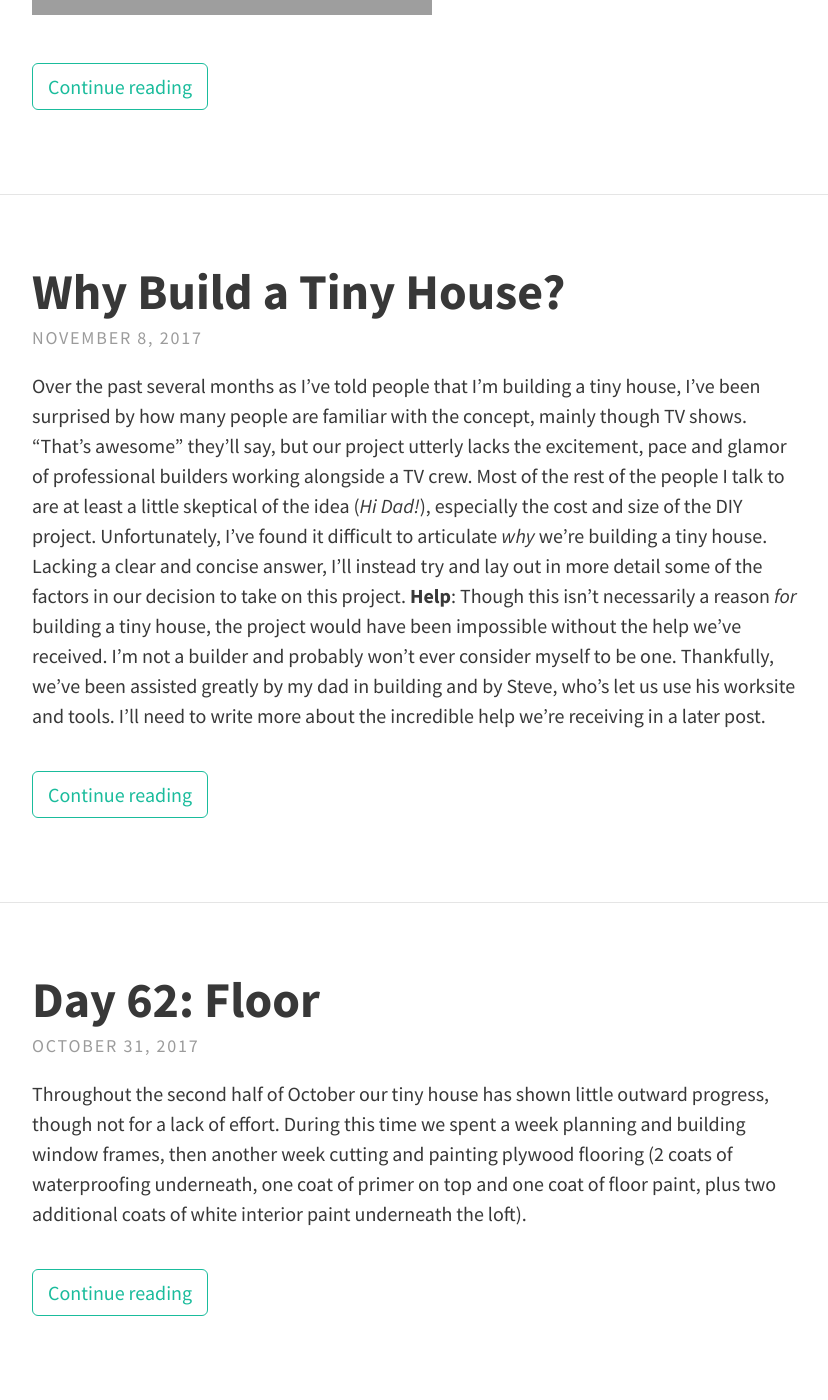
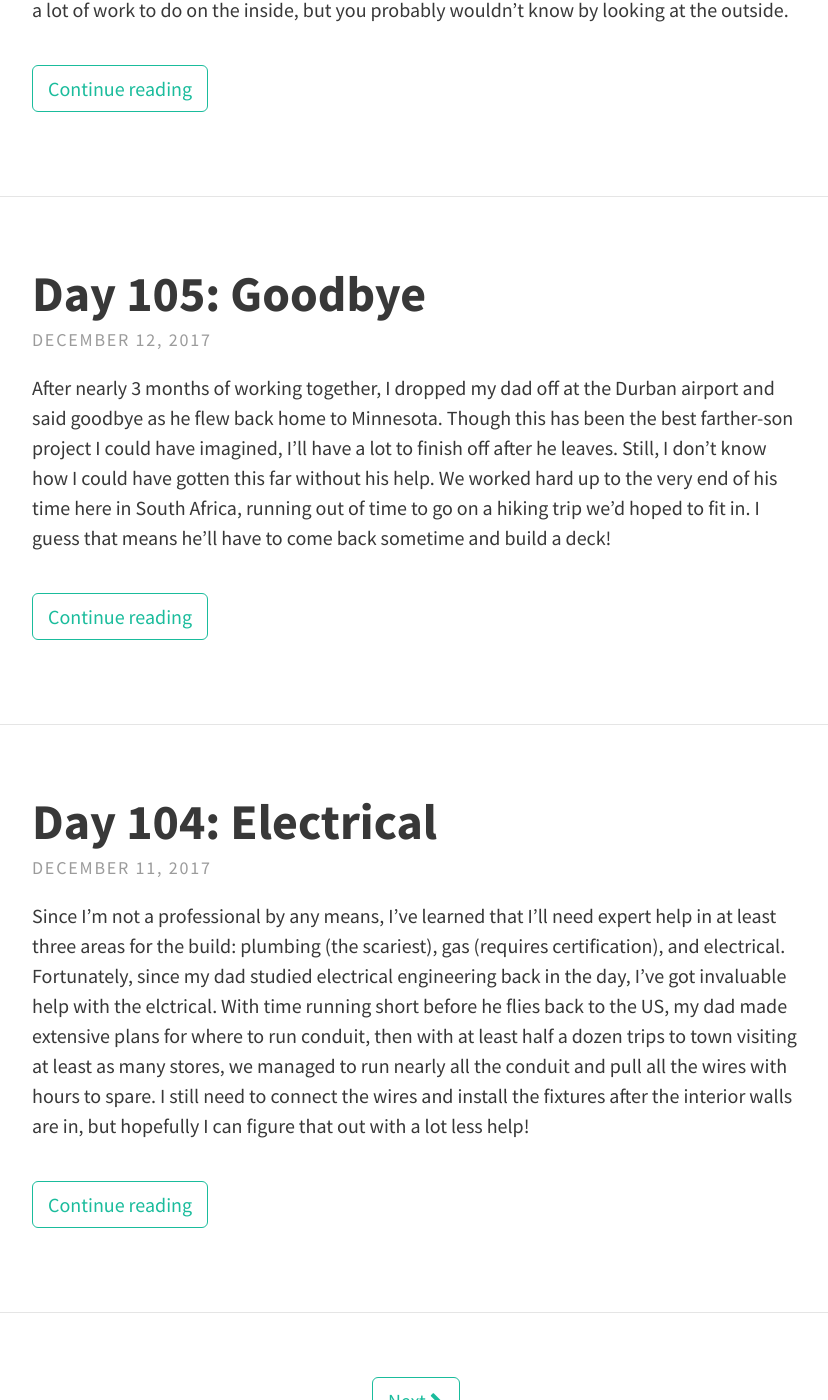
Before and after one commit to dpebert7/dpebert7.github.io, a Jekyll site: the page built from index.html, in a window 1280 px wide and 1400 px high, scrolled down 1232 px. Shown: the whole window, without its empty margins (224-1052 px from the left). Built offline with Jekyll 4.4.1, drawn with Linux system fonts in a browser that asks for light colours; nearby versions of some CDN libraries; the list of posts is cut into pages by our own code; some of the changed text lies outside the part shown; grey boxes are pictures that could not be loaded.

Commit message:
blog updaupdate

```diff
--- a/_posts/2017-10-25-tiny-house-inspiration.markdown
+++ b/_posts/2017-10-25-tiny-house-inspiration.markdown
@@ -15,3 +15,5 @@ First, there’s tinyhousebuild.com, where we bought our house’s plans from. W
 As our project has gone from planning into practice, we've received more help from Steve, who has graciously allowed us to build our tiny house at his beautiful workshop in the KwaZulu Natal Midlands. Steve is one of few people with both the vision to appreciate communal, off grid, minimalist, beautiful and movable dwellings and the audacity to build several of them at once. When we found out about his venture through a mutual friend and expressed our interest in building on a trailer, he quickly ordered a trailer and got to work building. Our (nearly identical) trailer arrived about 6 weeks after his, and we've based our construction techniques almost entirely on his, electing to begin with a steel frame and carry on with wood framing and cladding techniques uncommon in South Africa.
 
 ![steve]({{ site.url }}/assets/house/steve.jpg){:class="img-responsive"}
+
+![plans]({{ site.url }}/assets/house/plan.JPG){:class="img-responsive"}
--- /dev/null
+++ b/_posts/2017-12-11-day-104.markdown
@@ -0,0 +1,12 @@
+---
+layout: post
+title:  "Day 104: Electrical"
+published: true
+---
+
+Since I'm not a professional by any means, I've learned that I'll need expert help in at least three areas for the build: plumbing (the scariest), gas (requires certification), and electrical. Fortunately, since my dad studied electrical engineering back in the day, I've got invaluable help with the elctrical. With time running short before he flies back to the US, my dad made extensive plans for where to run conduit, then with at least half a dozen trips to town visiting at least as many stores, we managed to run nearly all the conduit and pull all the wires with hours to spare. I still need to connect the wires and install the fixtures after the interior walls are in, but hopefully I can figure that out with a lot less help!
+
+
+![electrical]({{ site.baseurl }}/assets/house/electrical1.jpg){:class="img-responsive"}
+
+![electrical]({{ site.baseurl }}/assets/house/electrical2.jpg){:class="img-responsive"}
--- /dev/null
+++ b/_posts/2017-12-12-day-105.markdown
@@ -0,0 +1,9 @@
+---
+layout: post
+title:  "Day 105: Goodbye"
+published: true
+---
+
+After nearly 3 months of working together, I dropped my dad off at the Durban airport and said goodbye as he flew back home to Minnesota. Though this has been the best farther-son project I could have imagined, I'll have a lot to finish off after he leaves. Still, I don't know how I could have gotten this far without his help. We worked hard up to the very end of his time here in South Africa, running out of time to go on a hiking trip we'd hoped to fit in. I guess that means he'll have to come back sometime and build a deck!
+
+![goodbye]({{ site.baseurl }}/assets/house/goodbye.jpg){:class="img-responsive"}
--- /dev/null
+++ b/_posts/2017-12-26-day-119.markdown
@@ -0,0 +1,21 @@
+---
+layout: post
+title:  "Day 119: Flashing"
+published: true
+---
+
+Once we had the exterior painted (wood primer, universal undercoat, then two coats of light blue/gray), it was time to add the gutter and some flashing for a finishing touch. There's still a lot of work to do on the inside, but you probably wouldn't know by looking at the outside.
+
+![flashing]({{ site.baseurl }}/assets/house/flashing0.jpg){:class="img-responsive"}
+
+The front of the house:
+
+![flashing]({{ site.baseurl }}/assets/house/flashing1.jpg){:class="img-responsive"}
+
+The back:
+
+![flashing]({{ site.baseurl }}/assets/house/flashing2.jpg){:class="img-responsive"}
+
+My son Bram isn't very handy at the worksite yet and he cries whenever I use any power tools (hearing protection doesn't help even when he's 10 meters away...), but he does bring a great deal of joy and cuteness.
+
+![flashing]({{ site.baseurl }}/assets/house/flashing3.jpg){:class="img-responsive"}
--- /dev/null
+++ b/_posts/2018-01-08-day-132.markdown
@@ -0,0 +1,7 @@
+---
+layout: post
+title:  "Day 132: Geyser"
+published: true
+---
+
+While we've had several volunteers and a paid high school student help out, the gas installation was the first part of the project for which I did no work at all. To minimize our reliance upon electricity (which isn't always reliable) and open up the future possibility of using solar power, we've decided to use gas to heat water and cook.
--- /dev/null
+++ b/_posts/2018-01-25-day-149.markdown
@@ -0,0 +1,17 @@
+---
+layout: post
+title:  "Day 149: Interior Cladding"
+published: true
+---
+
+With our exterior basically finished, our interior was still bare, as shown by this photo sphere:
+
+![cladding]({{ site.baseurl }}/assets/house/cladding2.jpg){:class="img-responsive"}
+
+After installing 50mm isotherm insulation, we used 9mm plywood to cover the interior. From start to finish, the interior cladding took about 2 1/2 weeks of slow but steady progress.
+
+![cladding]({{ site.baseurl }}/assets/house/cladding1.jpg){:class="img-responsive"}
+
+Throughout the project I've been reliant on my trusty VW Citi Golf for transport. On multiple occasions I drove up the hill from Pietermaritzburg to the build site with 8 or 9 sheets of plywood strapped to the top. Usually the employees loading the plywood on top of the car were skeptical, but thankfully I never found my car's limit.
+
+![cladding]({{ site.baseurl }}/assets/house/car1.jpg){:class="img-responsive"}
```
Also changed, not shown: _posts/2017-12-19-safety.markdown (added, +11 -0 lines), _posts/2018-01-30-day-154.markdown (added, +7 -0 lines), _posts/unpublished/2017-11-19-safety.markdown (deleted, +0 -7 lines), assets/house/flashing2.jpg (added), assets/house/plan.JPG (added), 9 other files.
